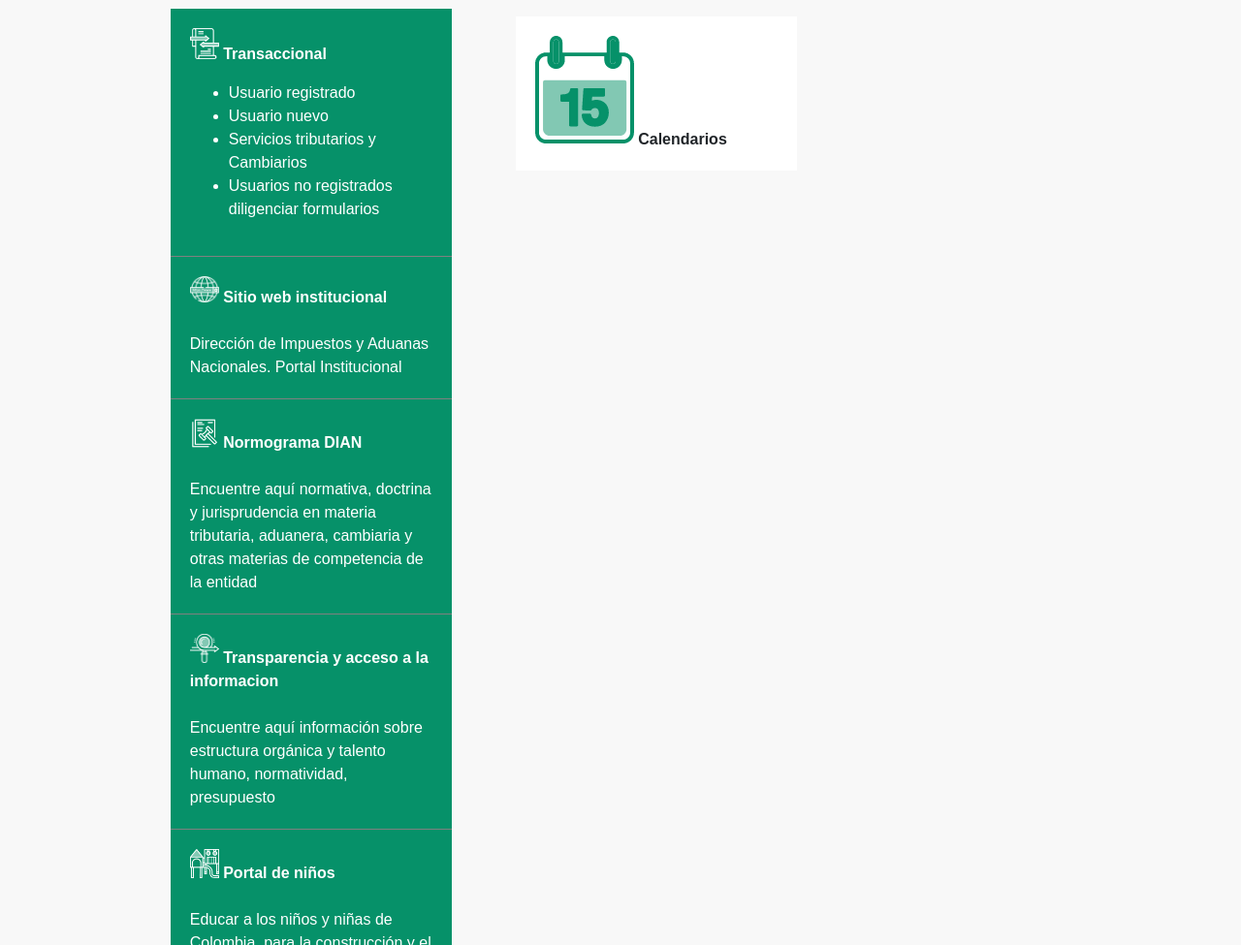
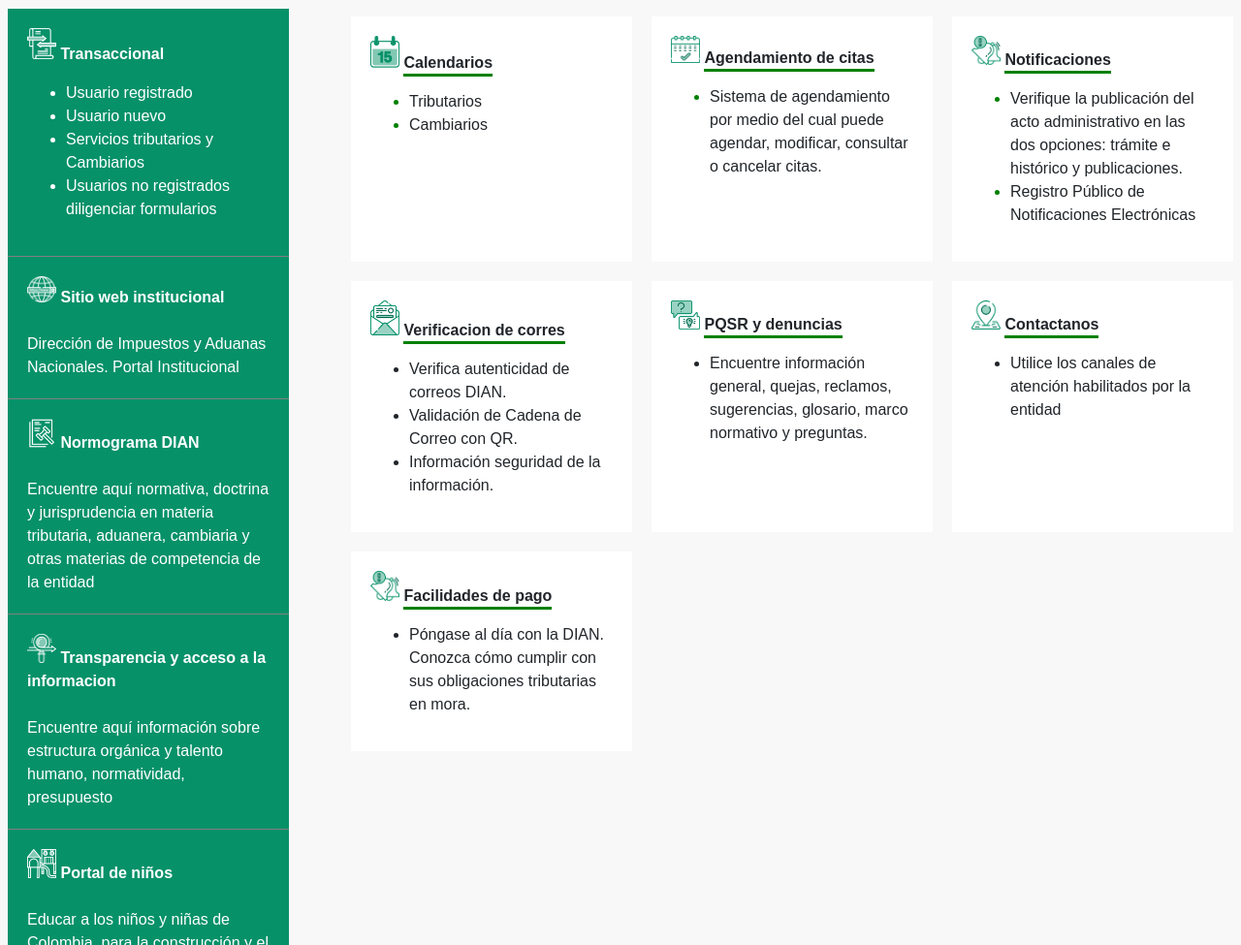
Before and after one commit to Rinjo1z/clon-home-dian-juan-paez, a plain HTML site: page index.html in a window 1280 px wide. Shown: the part 848-1823 px from the top of the page at 97% size. Drawn offline with Linux system fonts and the light colour scheme.

Commit message:
servicios finalizado

```diff
--- a/css/styles.css
+++ b/css/styles.css
@@ -108,4 +108,27 @@ a:hover{
     align-items: center;
     padding: 20px;
     width: 250px;
+
 }
+
+.sercard img{
+    width: 30px;
+    height: auto;
+}
+
+.tituloverde {
+    font-weight: bold;
+    border-bottom: 3px solid green;
+    padding-bottom: 3px;
+}
+
+.listaverde li::marker{
+    color: green;
+
+}
+
+.sercardcont {
+    display: grid;
+    grid-template-columns: repeat(3, 1fr);
+    gap: 20px;
+}
--- a/index.html
+++ b/index.html
@@ -76,16 +76,59 @@
             <div class="pt-2">
                 <div>
                     <h1>Como podemos ayudarte</h1>
-                    <p style="color: #069169; font-size: 20px;"> Encuentre aquí el acceso directo a nuestros diferentes servicios. </p>
+                    <p style="color: #069169; font-size: 20px;">   Encuentre aquí el acceso directo a nuestros diferentes servicios. </p>
                 </div>
-                <div class="container">
+                <div class="sercardcont">
                     <div class="sercard">
-                        <img src="img/calendarios_active.png" alt=""> <b> Calendarios </b> <br>
-
-
+                        <img src="img/calendarios_active.png" alt=""> <span class="tituloverde"> Calendarios </span> <br>
+                        <ul class="listaverde">
+                            <li> Tributarios </li>
+                            <li> Cambiarios </li>
+                        </ul>
+                    </div>
+                    <div class="sercard">
+                        <img src="img/asignacion-citas.png" alt=""> <span class="tituloverde"> Agendamiento de citas </span>
+                        <ul class="listaverde">
+                            <li>Sistema de agendamiento por medio del cual puede agendar, modificar, consultar o cancelar citas.</li>
+                        </ul>
+                    </div>
+                    <div class="sercard">
+                        <img src="img/notificacion.png" alt=""> <span class="tituloverde"> Notificaciones</span>
+                        <ul class="listaverde">
+                            <li>Verifique la publicación del acto administrativo en las dos opciones: trámite e histórico y publicaciones.</li>
+                            <li>Registro Público de Notificaciones Electrónicas</li>
+                        </ul>
+                    </div>
+                    <div class="sercard">
+                        <img src="img/verificacion-correo.png" alt=""> <span class="tituloverde"> Verificacion de corres </span>
+                        <ul>
+                            <li>Verifica autenticidad de correos DIAN.</li>
+                            <li>Validación de Cadena de Correo con QR.</li>
+                            <li>Información seguridad de la información.</li>
+                        </ul>
+                    </div>
+                    <div class="sercard">
+                        <img src="img/PQRS_y_denuncias.png" alt=""> <span class="tituloverde"> PQSR y denuncias</span>
+                        <ul>
+                            <li>Encuentre información general, quejas, reclamos, sugerencias, glosario, marco normativo y preguntas.</li>
+                        </ul>
+                    </div>
+                    <div class="sercard">
+                        <img src="img/ubicacion.png" alt=""> <span class="tituloverde"> Contactanos </span>
+                        <ul>
+                            <li>Utilice los canales de atención habilitados por la entidad</li>
+                        </ul>
+                    </div>
+                    <div class="sercard">
+                        <img src="img/notificacion.png" alt=""> <span class="tituloverde"> Facilidades de pago</span>
+                        <ul>
+                            <li>Póngase al día con la DIAN. Conozca cómo cumplir con sus obligaciones tributarias en mora.</li>
+                        </ul>
                     </div>
                 </div>
+
             </div>
+
         </div>
 
 </body>
```
Also changed, not shown: img/PQRS_y_denuncias.png (added), img/asignacion-citas.png (added), img/notificacion.png (added), img/ubicacion.png (added), img/verificacion-correo.png (added).
